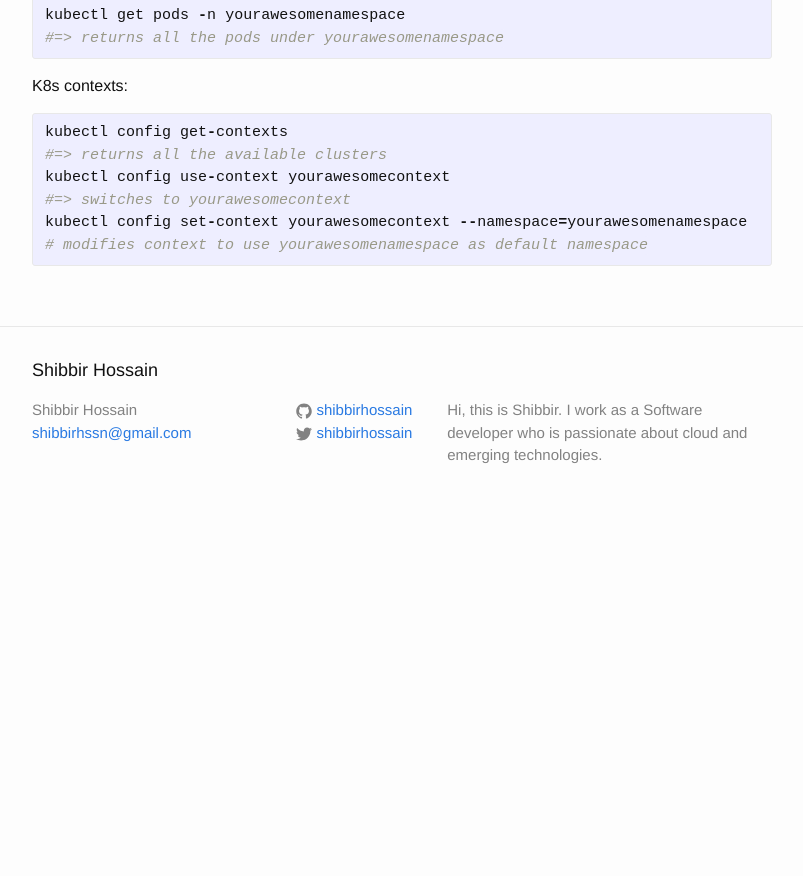
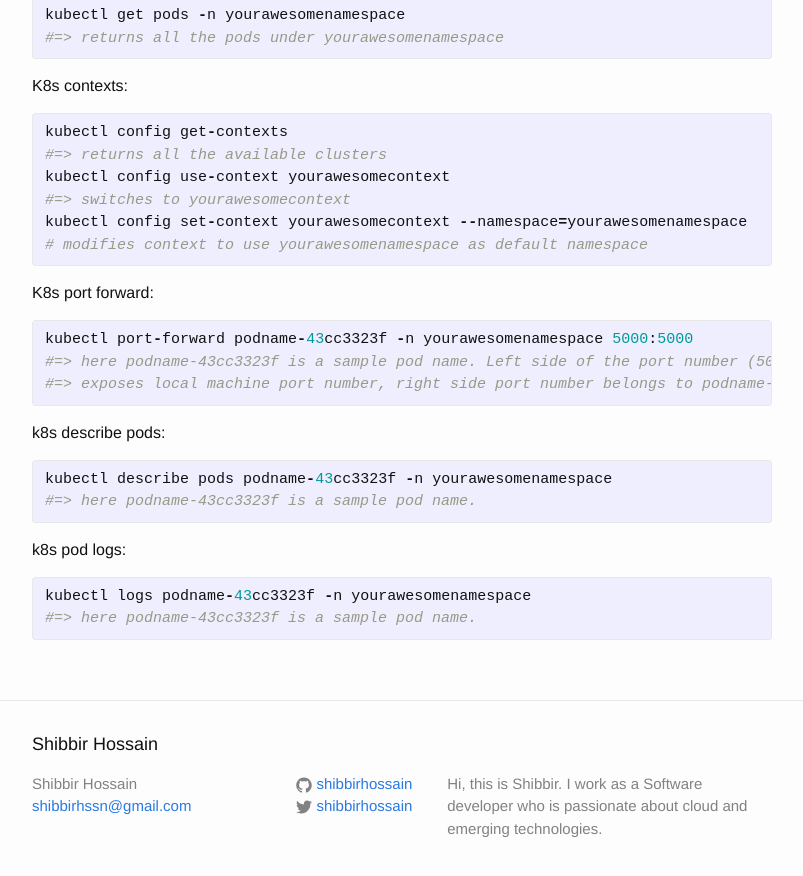
Before and after one commit to shibbirhossain/shibbirhossain.github.io, a Jekyll site: the page built from _posts/2018-12-23-Useful-Kubernetes-commands.markdown, in a window 1280 px wide and 900 px high, scrolled down 831 px. Shown: the top 876 px of the window, without its empty margins (238-1041 px from the left). Built offline with Jekyll 4.4.1, drawn with Linux system fonts in a browser that asks for light colours; comment, search, counter and statistics services are not loaded; before the commit the page ends 1358 px from its top, so only the background shows below that.

Commit message:
more k8s commands added

```diff
--- a/_posts/2018-12-23-Useful-Kubernetes-commands.markdown
+++ b/_posts/2018-12-23-Useful-Kubernetes-commands.markdown
@@ -43,6 +43,28 @@ kubectl config set-context yourawesomecontext --namespace=yourawesomenamespace
 {% endhighlight %}
 
 
+K8s port forward:
+{% highlight ruby %}
+kubectl port-forward podname-43cc3323f -n yourawesomenamespace 5000:5000
+#=> here podname-43cc3323f is a sample pod name. Left side of the port number (5000)
+#=> exposes local machine port number, right side port number belongs to podname-43cc3323f
+{% endhighlight %}
+
+k8s describe pods:
+{% highlight ruby %}
+kubectl describe pods podname-43cc3323f -n yourawesomenamespace
+#=> here podname-43cc3323f is a sample pod name.
+{% endhighlight %}
+
+k8s pod logs:
+{% highlight ruby %}
+kubectl logs podname-43cc3323f -n yourawesomenamespace
+#=> here podname-43cc3323f is a sample pod name.
+{% endhighlight %}
+
+
+
+
 <div id="disqus_thread"></div>
 <script>
 
```
